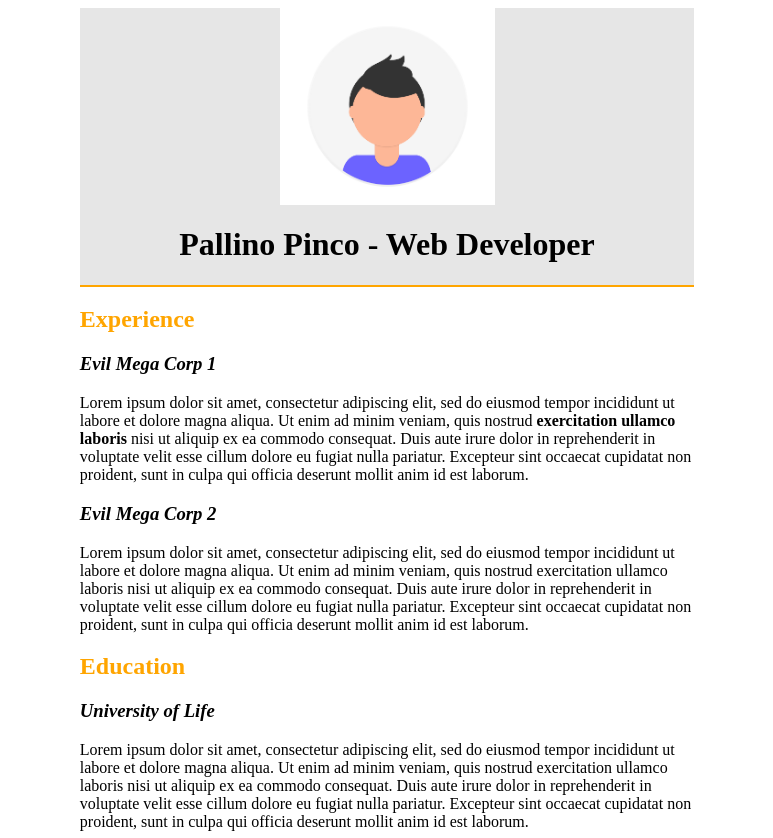
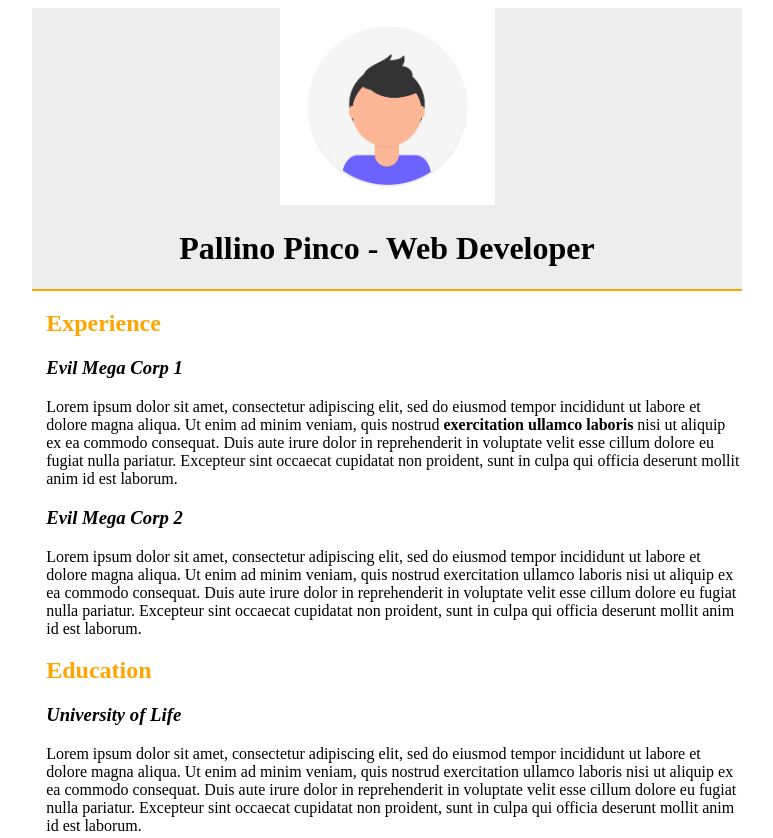
Before and after one commit to IlGrandeLuca/html-css-curriculum-vitae, a plain HTML site: page index.html in a window 1280 px wide. Shown: the top 838 px of the page, without its empty margins (253-1026 px from the left). Drawn offline with Linux system fonts and the light colour scheme.

Commit message:
esercizio completo e in revisione

```diff
--- a/style.css
+++ b/style.css
@@ -1,21 +1,13 @@
 header {
     text-align: center;
-    border-bottom: 2px solid;
-    border-color: #ffa500;
-    background-color: rgb(230, 230, 230);
+    border-bottom: 2px solid #ffa500;
+    background-color: rgba(230, 230, 230, 0.7);
 }
 
 body{
-    width: auto;
-    margin-left: 26%;
-    margin-right: 26%;
-}
-
-img {
-    display: block;
+    width: 710px;
     margin-left: auto;
     margin-right: auto;
-    width: 215px;
 }
 
 footer {
@@ -24,10 +16,17 @@ footer {
 }
 
 main {
-    border-bottom: 1px solid;
-    border-color: #ffa500;
+    border-bottom: 1px solid #ffa500;
+}
+
+section {
+    margin-left: 2%;
 }
 
 h2 {
     color: #ffa500;
 }
+
+img {
+    width: 215px;
+}
```
